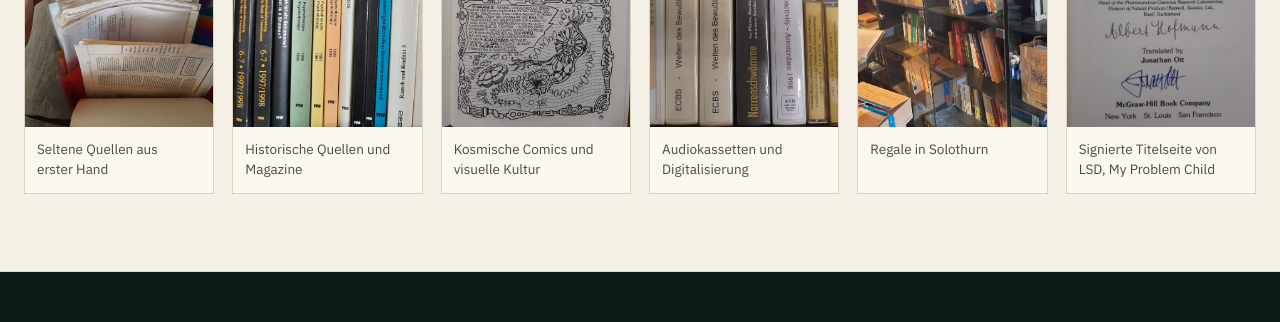
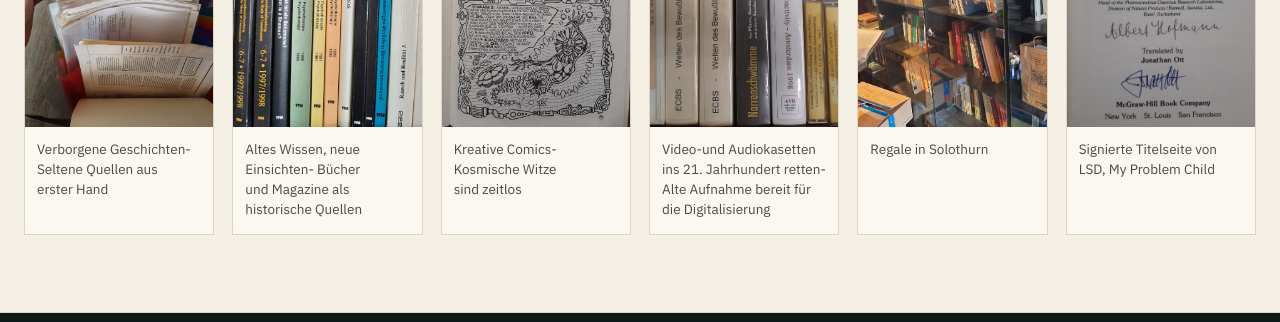
Before and after one commit to lennertvdk/bibliotheca-psychonautica, a plain HTML site: page Themen-und-Sammlungen.html in a window 1280 px wide. Shown: the part 2100-2422 px from the top of the page. Drawn offline with nearby package versions, Linux system fonts and the light colour scheme.

Commit message:
Restore original gallery captions

```diff
--- a/Themen-und-Sammlungen.html
+++ b/Themen-und-Sammlungen.html
@@ -137,19 +137,19 @@ p{hyphens:auto}
     <div style="display:grid;grid-template-columns:repeat(auto-fit,minmax(180px,1fr));gap:18px">
       <figure style="margin:0;overflow:hidden;border:1px solid #DED3BC;background:#FBF8F2">
         <img src="assets/seltene-quellen.jpeg" alt="Seltene Quellen aus erster Hand" style="width:100%;aspect-ratio:3/4;object-fit:cover;display:block">
-        <figcaption style="padding:12px 12px 14px;font-size:13.5px;line-height:1.5;color:#4C4A42">Seltene Quellen aus erster Hand</figcaption>
+        <figcaption style="padding:12px 12px 14px;font-size:13.5px;line-height:1.5;color:#4C4A42">Verborgene Geschichten- Seltene Quellen aus erster Hand</figcaption>
       </figure>
       <figure style="margin:0;overflow:hidden;border:1px solid #DED3BC;background:#FBF8F2">
         <img src="assets/historische-quellen.jpeg" alt="Historische Quellen und Magazine" style="width:100%;aspect-ratio:3/4;object-fit:cover;display:block">
-        <figcaption style="padding:12px 12px 14px;font-size:13.5px;line-height:1.5;color:#4C4A42">Historische Quellen und Magazine</figcaption>
+        <figcaption style="padding:12px 12px 14px;font-size:13.5px;line-height:1.5;color:#4C4A42">Altes Wissen, neue Einsichten- Bücher und Magazine als historische Quellen</figcaption>
       </figure>
       <figure style="margin:0;overflow:hidden;border:1px solid #DED3BC;background:#FBF8F2">
         <img src="assets/kosmische-comics.jpeg" alt="Kosmische Comics und visuelle Kultur" style="width:100%;aspect-ratio:3/4;object-fit:cover;display:block">
-        <figcaption style="padding:12px 12px 14px;font-size:13.5px;line-height:1.5;color:#4C4A42">Kosmische Comics und visuelle Kultur</figcaption>
+        <figcaption style="padding:12px 12px 14px;font-size:13.5px;line-height:1.5;color:#4C4A42">Kreative Comics- Kosmische Witze sind zeitlos</figcaption>
       </figure>
       <figure style="margin:0;overflow:hidden;border:1px solid #DED3BC;background:#FBF8F2">
         <img src="assets/audiokassetten-digitalisierung.jpeg" alt="Audiokassetten digitalisiert" style="width:100%;aspect-ratio:3/4;object-fit:cover;display:block">
-        <figcaption style="padding:12px 12px 14px;font-size:13.5px;line-height:1.5;color:#4C4A42">Audiokassetten und Digitalisierung</figcaption>
+        <figcaption style="padding:12px 12px 14px;font-size:13.5px;line-height:1.5;color:#4C4A42">Video-und Audiokasetten ins 21. Jahrhundert retten- Alte Aufnahme bereit für die Digitalisierung</figcaption>
       </figure>
       <figure style="margin:0;overflow:hidden;border:1px solid #DED3BC;background:#FBF8F2">
         <img src="assets/bibliothek-solothurn.jpeg" alt="Regale in Solothurn" style="width:100%;aspect-ratio:3/4;object-fit:cover;display:block">
```
